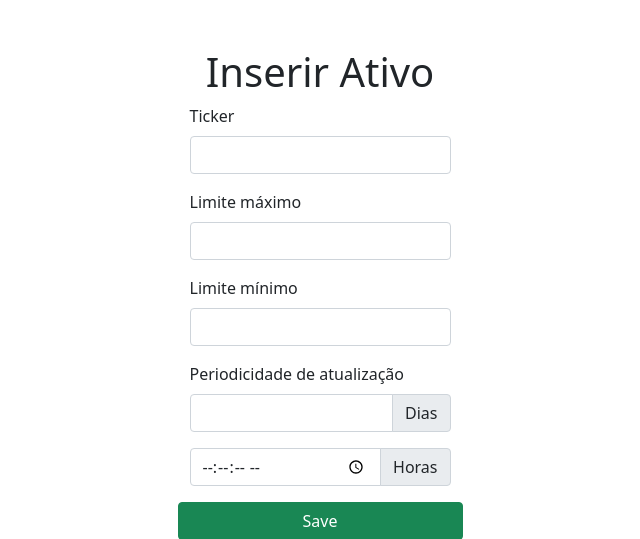
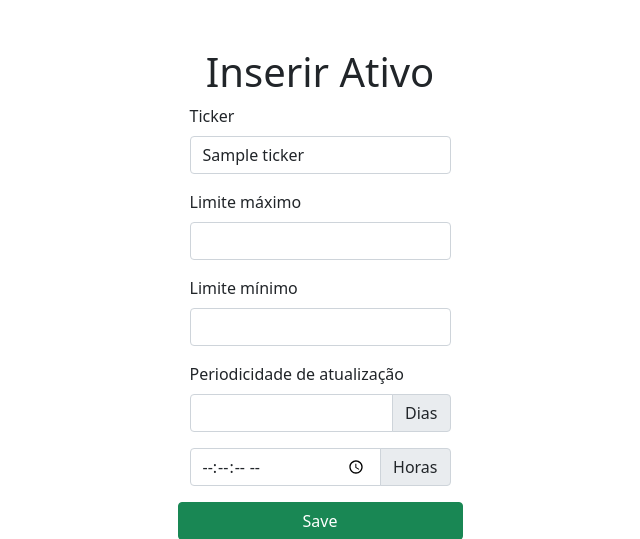
Before and after one commit to PedroAntonioFS/Desafio-Inoa, a Django app: template core/templates/core/asset/add.html in a window 1280 px wide. Shown: the part 56-595 px from the top of the page, without its empty margins (320-960 px from the left). Run offline with Django 3.2, Linux system fonts and the light colour scheme; the template is opened without the code that fills it: values that come from a table or form of the project are taken from there, most other values are stand-ins (such as "Sample title", 1, 10 or a date in 2020).

Commit message:
Fix initial input values of the add.html template #39

```diff
--- a/core/templates/core/asset/add.html
+++ b/core/templates/core/asset/add.html
@@ -13,6 +13,6 @@
     {% endfor %}
     <div class="mb-3">
         <label for="{{ form.ticker.name }}" class="form-label">{{ form.ticker.label }}</label>
-        <input id="id_{{ form.ticker.name }}" class="form-control" type="text" name="{{ form.ticker.name }}" required="">
+        <input id="id_{{ form.ticker.name }}" class="form-control" type="text" name="{{ form.ticker.name }}" value="{{ ticker }}" required="">
     </div>
 {% endblock %}
--- a/core/views.py
+++ b/core/views.py
@@ -41,6 +41,12 @@
 
         context['days'] = 0
         context['remain_time'] = "00:00:00"
+
+        if self.request.method in ('POST', 'PUT'):
+            sleep_time = self.request.POST['sleep_time'].split()
+            context['days'] = sleep_time[0]
+            context['remain_time'] = sleep_time[1]
+            context['ticker'] = self.request.POST['ticker']
 
         return context
 
```
Also changed, not shown: db.sqlite3.
